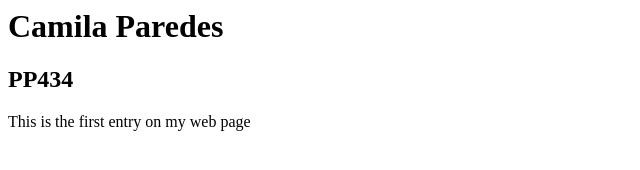
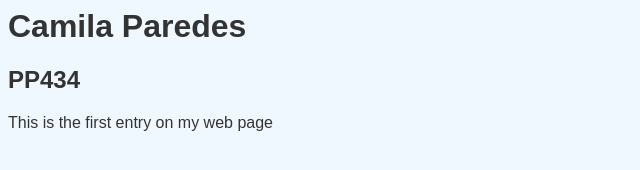
Before and after one commit to cami-paredes/cami-paredes.github.io, a plain HTML site: page index.html in a window 1280 px wide. Shown: the whole page, without its empty margins (0-640 px from the left). Drawn offline with Linux system fonts and the light colour scheme.

Commit message:
index.html

```diff
--- a/index.html
+++ b/index.html
@@ -1,6 +1,13 @@
+<style>
+
+body { background-color: #f0f8ff; /* light blue background */
+      color: #333333;           /* dark grey text */
+      font-family: Arial, sans-serif; /* font style */
+     }
+</style>
+
 <h1> Camila Paredes </h1>
 
 <h2> PP434 </h2>
 
-
 <p1> This is the first entry on my web page </p1>
```
